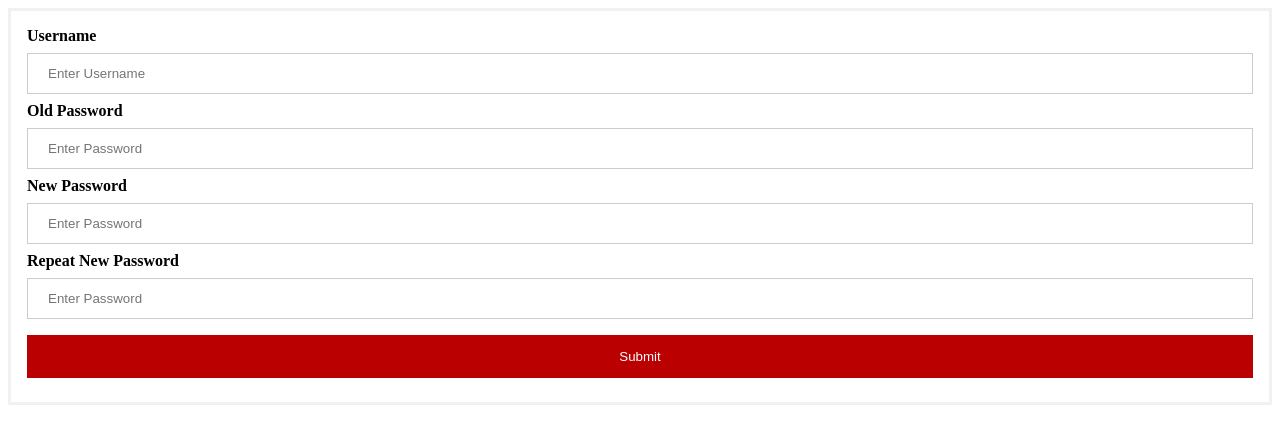
After one commit to minhtrivu6199/laptrinhweb, a PHP site: page /myaccount.php in a window 1280 px wide. The commit adds this page. Shown: the top 444 px of the page. Run offline with PHP 8.4, Linux system fonts and the light colour scheme.

Commit message:
changepassword

```diff
--- /dev/null
+++ b/css/changepass.css
@@ -0,0 +1,51 @@
+/* Bordered form */
+form {
+    border: 3px solid #f1f1f1;
+  }
+
+  /* Full-width inputs */
+  input[type=text], input[type=password] {
+    width: 100%;
+    padding: 12px 20px;
+    margin: 8px 0;
+    display: inline-block;
+    border: 1px solid #ccc;
+    box-sizing: border-box;
+  }
+
+  /* Set a style for all buttons */
+  button {
+    background-color: #BA0000;
+    color: white;
+    padding: 14px 20px;
+    margin: 8px 0;
+    border: none;
+    cursor: pointer;
+    width: 100%;
+  }
+
+  /* Add a hover effect for buttons */
+  button:hover {
+    opacity: 0.8;
+  }
+
+
+
+  /* Add padding to containers */
+  .container {
+    padding: 16px;
+  }
+
+  /* The "Forgot password" text */
+  span.psw {
+    float: right;
+    padding-top: 16px;
+  }
+
+  /* Change styles for span and cancel button on extra small screens */
+  @media screen and (max-width: 300px) {
+    span.psw {
+      display: block;
+      float: none;
+    }
+  }
--- a/dao/UserDAO.php
+++ b/dao/UserDAO.php
@@ -97,4 +97,15 @@ class UserDAO{
         }
         return FALSE;
     }
+
+    public static function changePassword($id, $email, $password, $newpass){
+        global $conn;
+        $sql = "UPDATE NGUOI_DUNG SET ND_PASSWORD='$newpass' where ND_EMAIL = '$email' AND ND_PASSWORD = '$password'";
+        $result = $conn->query($sql);
+        if ($result == true){
+            return UserDAO::findById($id);
+        }else{
+            return NULL;
+        }
+    }
 }
--- a/dao/dbconnect.php
+++ b/dao/dbconnect.php
@@ -1,7 +1,7 @@
 <?php
 $servername ="localhost";
 $username ="root";
-$password ="root";
+$password ="";
 $dbname ="mydb";
 
 // Create connection
--- /dev/null
+++ b/myaccount.php
@@ -0,0 +1,21 @@
+<?php
+include_once './models/UserModel.php';
+include_once './services/UserService.php';
+
+session_start();
+
+if (isset($_POST['action']) && $_POST['action'] == 'changepassword'){
+    $username = $_POST['username'];
+    $password = $_POST['password'];
+    $newpass  = $_POST['newpass1'];
+    $user = UserService::changePassword($_SESSION['user']->id, $username, $password, $newpass);
+    if  ($user != null){
+        $_SESSION['user'] = $user;
+        header('Location: /index.php');
+        die;
+    }else{
+        echo "thất bại";
+    }
+}
+
+include './views/changePassword.php';
--- a/services/UserService.php
+++ b/services/UserService.php
@@ -11,4 +11,8 @@ class UserService{
     public static function register($user){
         return UserDAO::save($user);
     }
+
+    public  static function changePassword($id, $username, $password, $newpass){
+        return UserDAO::changePassword($id, $username, $password, $newpass);
+    }
 }
--- a/views/cart.php
+++ b/views/cart.php
@@ -110,7 +110,7 @@
         </div>";
         }?>
         <div class="col-sm-6 mb-3 mb-m-1 order-md-1 text-md-left">
-            <a href="./product_list.php">
+            <a href="./product_grid.php">
                 <i class="fas fa-arrow-left mr-2"></i>Tiếp tục mua sắm</a>
         </div>
     </div>
--- /dev/null
+++ b/views/changePassword.php
@@ -0,0 +1,38 @@
+<!DOCTYPE html>
+<html lang="vi">
+<head>
+    <meta charset="UTF-8">
+    <meta http-equiv="X-UA-Compatible" content="IE=edge">
+    <meta name="viewport" content="width=device-width, initial-scale=1.0">
+    <title>Change Password</title>
+
+    <link href="../css/changepass.css" rel="stylesheet">
+
+</head>
+<body>
+    <form action="" method="post">
+        <input type="hidden" name="action" value="changepassword">
+
+        <div class="container">
+            <label for="username"><b>Username</b></label>
+            <input type="text" placeholder="Enter Username" name="username" required>
+
+            <label for="password"><b>Old Password</b></label>
+            <input type="password" placeholder="Enter Password" name="password" required>
+
+
+            <label for="newpass1"><b>New Password</b></label>
+            <input type="password" placeholder="Enter Password" name="newpass1" required>
+
+
+            <label for="newpass2"><b>Repeat New Password</b></label>
+            <input type="password" placeholder="Enter Password" name="newpass2" required>
+
+            <button type="submit">Submit</button>
+
+        </div>
+    </form>
+
+
+</body>
+</html>
--- a/views/common/header.php
+++ b/views/common/header.php
@@ -38,7 +38,7 @@
                               $user->fullname
                             </a>
                             <ul class='dropdown-menu'>
-                              <li?><a class='nav-link' href='#'>Tài Khoản Của Tôi</a></li>
+                              <li?><a class='nav-link' href='../myaccount.php'>Tài Khoản Của Tôi</a></li>
                               <li><a class=' nav-link' href='../logout.php'>Đăng Xuất</a></li>
                             </ul>
                           </li>
@@ -52,7 +52,7 @@
                 <li class="nav-item active">
                     <a class="cart-button d-flex justify-content-center align-content-center" href="/view-cart.php">
                         <i class="fas fa-shopping-cart cart"></i>
-                        <span class="item-number d-inline"><?php echo count($details); ?></span>
+                        <span class="item-number d-inline"></span>
                     </a>
                 </li>
               </ul>
```
